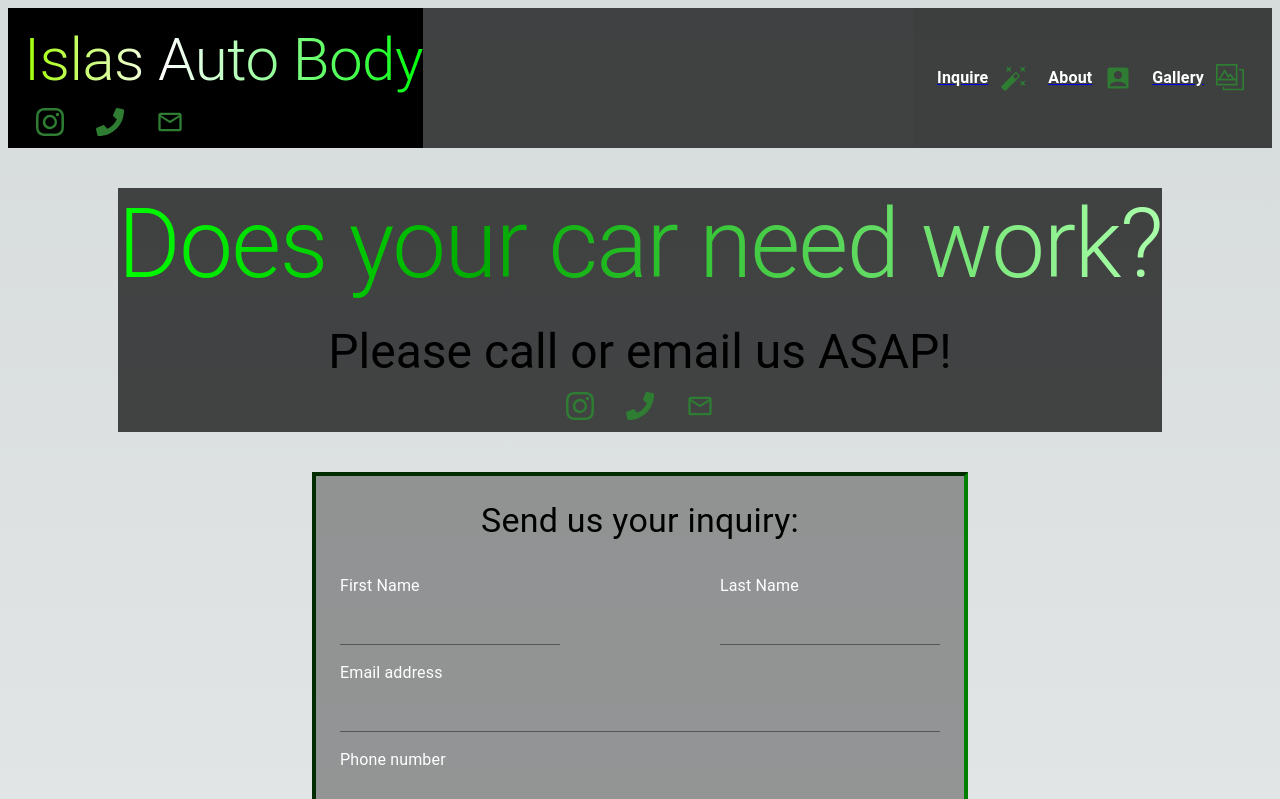
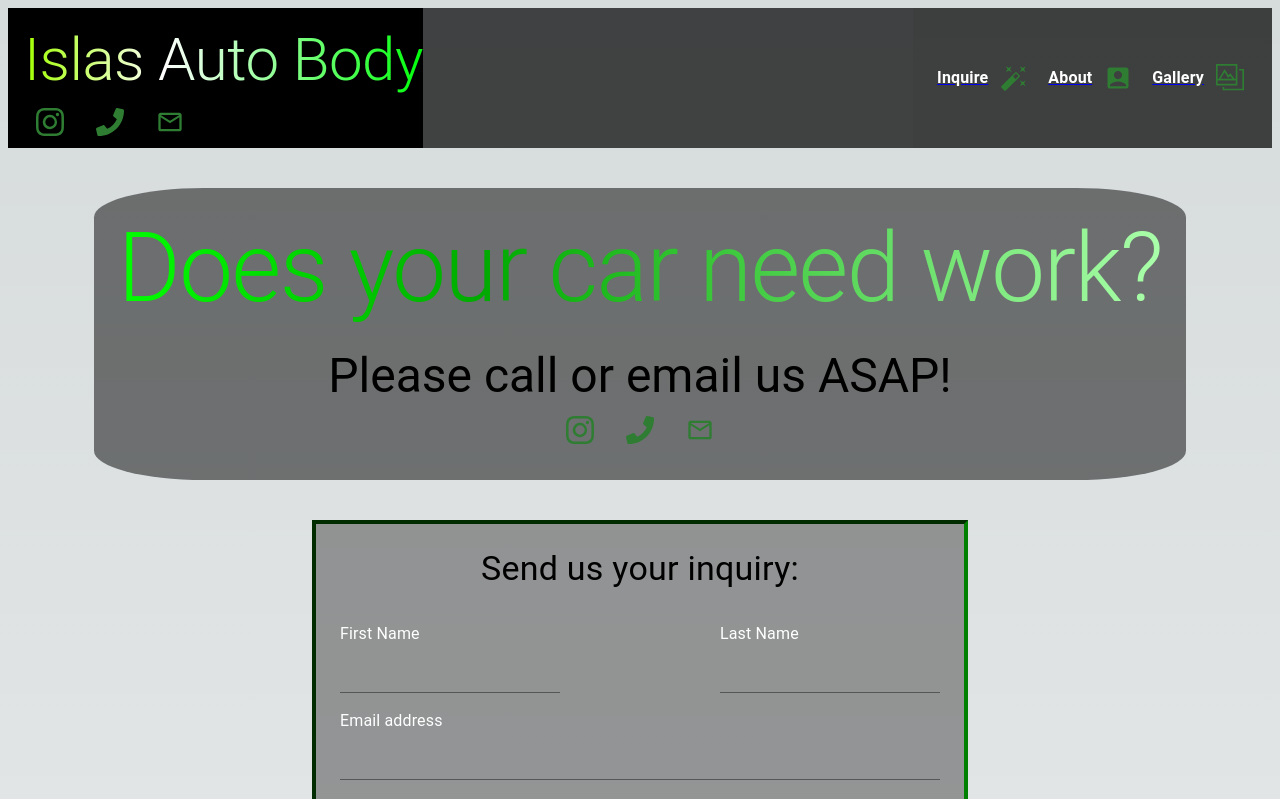
Before and after one commit to ShadowDraco/IslasAuto, a Next.js app in the folder auto-body/: page /inquire in a window 1280 px wide. Shown: the top 799 px of the page. Built offline with nearby package versions, Linux system fonts and the light colour scheme.

Commit message:
improve darkmode

```diff
--- a/auto-body/app/components/Inquire.jsx
+++ b/auto-body/app/components/Inquire.jsx
@@ -24,7 +24,7 @@
             my: 5,
           }}
         >
-          <Box sx={{ margin: 'auto', backgroundColor: 'rgba(0,0,0, 0.7)' }}>
+          <Box sx={{ margin: 'auto', backgroundColor: 'rgba(0,0,0, 0.5)', p: 3, borderRadius: '10%'}}>
             {' '}
             <Typography
               sx={{
--- a/auto-body/app/components/WhoAreWe.jsx
+++ b/auto-body/app/components/WhoAreWe.jsx
@@ -32,7 +32,7 @@
             my: 5,
           }}
         >
-          <Box sx={{ margin: 'auto', backgroundColor: 'rgba(0,0,0, 0.7)', p: 3 }}>
+          <Box sx={{ margin: 'auto', backgroundColor: 'rgba(0,0,0, 0.5)', p: 3, borderRadius: '10%' }}>
             {' '}
             <Typography
               sx={{
```
